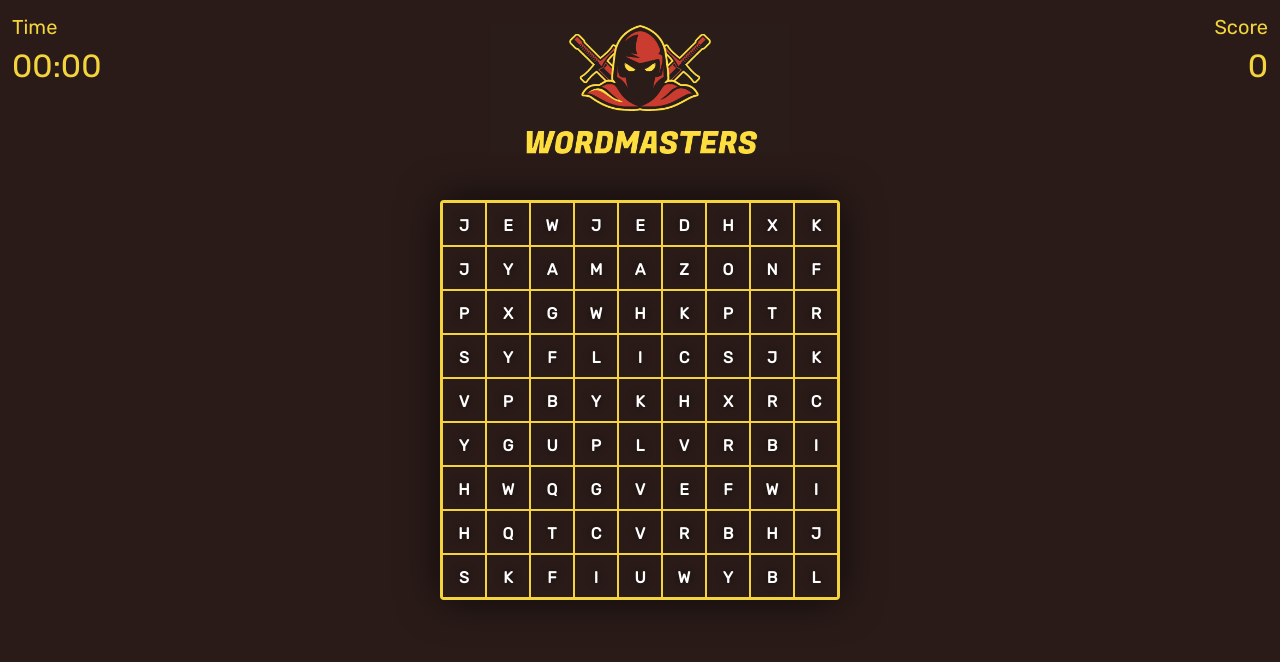
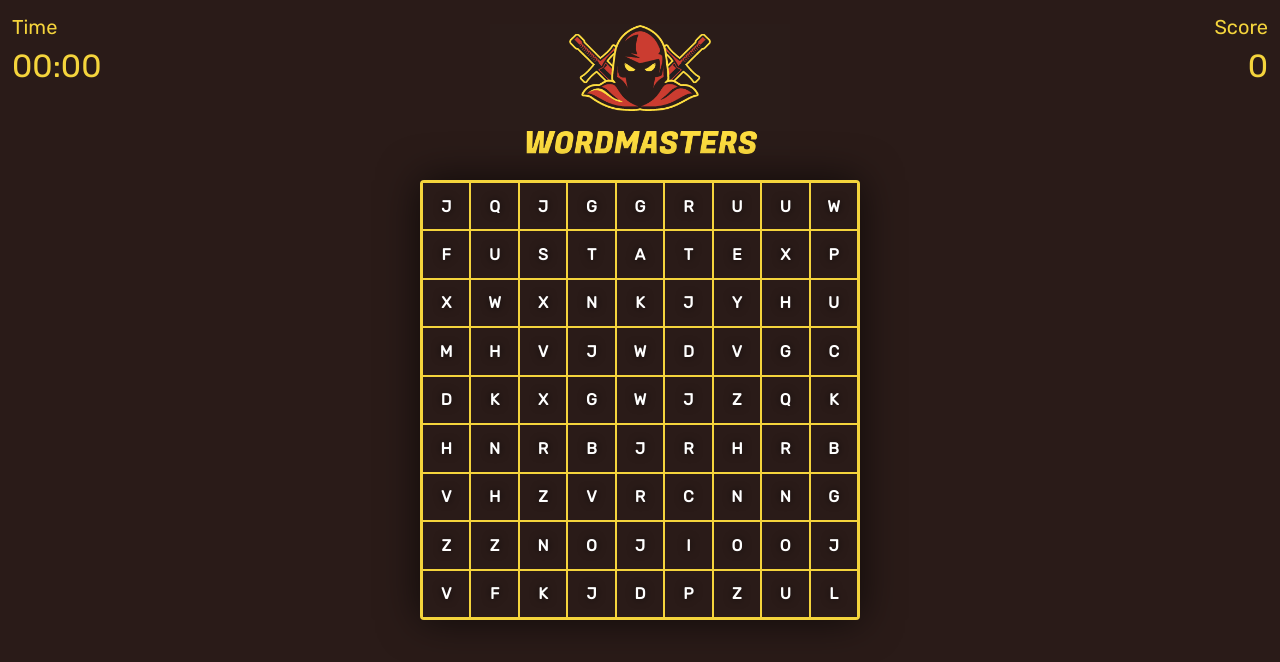
Before and after one commit to gamesfordev/wordmasters, a React (Create React App) app: page /game in a window 1280 px wide. Shown: the top 662 px of the page. Built offline with nearby package versions, Linux system fonts and the light colour scheme.

Commit message:
Add words improve logic

```diff
--- a/src/components/game-screen/game-board/GameBoard.css
+++ b/src/components/game-screen/game-board/GameBoard.css
@@ -1,7 +1,7 @@
 .game-box {
-    width: 400px;
-    height: 400px;
-    margin: -200px;
+    width: 440px;
+    height: 440px;
+    margin: -220px;
     top: 50%;
     left: 50%;
     position: absolute;
--- a/src/components/game-screen/game-board/GameBoard.js
+++ b/src/components/game-screen/game-board/GameBoard.js
@@ -88,7 +88,7 @@ class GameBoard extends Component {
     }
 
     nextChallenge() {
-        const grids = [8,9,10];
+        const grids = [8, 9, 10];
         this.currentWord = "";
         this.currentCorrectWord = Words[this.getRandomNumber(Words.length)];
         this.items = this.createBoard(grids[this.getRandomNumber(grids.length)], this.currentCorrectWord);
@@ -125,7 +125,7 @@ class GameBoard extends Component {
         }
 
         //Inject correct letters
-        let randomX = this.getRandomNumber(N - word.length);
+        let randomX = (N - word.length) == 0 ? 0 : this.getRandomNumber(N - word.length);
         let randomY = this.getRandomNumber(N);
         for (let i = 0; i < word.length; i++) {
             B[randomY][randomX + i] = {
--- a/src/components/game-screen/game-board/board-item/BoardItem.css
+++ b/src/components/game-screen/game-board/board-item/BoardItem.css
@@ -12,5 +12,6 @@
     position: relative;
     font-weight: bold;
     padding: 25%;
+    font-size: 100%;
     text-shadow: 0px 0px 8px rgba(0,0,0,0.7);
 }
--- a/src/gamedata/words/index.js
+++ b/src/gamedata/words/index.js
@@ -8,5 +8,20 @@ export default [
     "AZURE",
     "AMAZON",
     "STACK",
-    "FUNCTION"
+    "FUNCTION",
+    "JAVA",
+    "BACKEND",
+    "FRONTEND",
+    "CLASS",
+    "INTEGER",
+    "STRING",
+    "REDUX",
+    "STATE",
+    "THIS",
+    "WINDOW",
+    "DOCUMENT",
+    "DOM",
+    "THREAD",
+    "RETURN",
+    "IMPORT"
 ];
```
